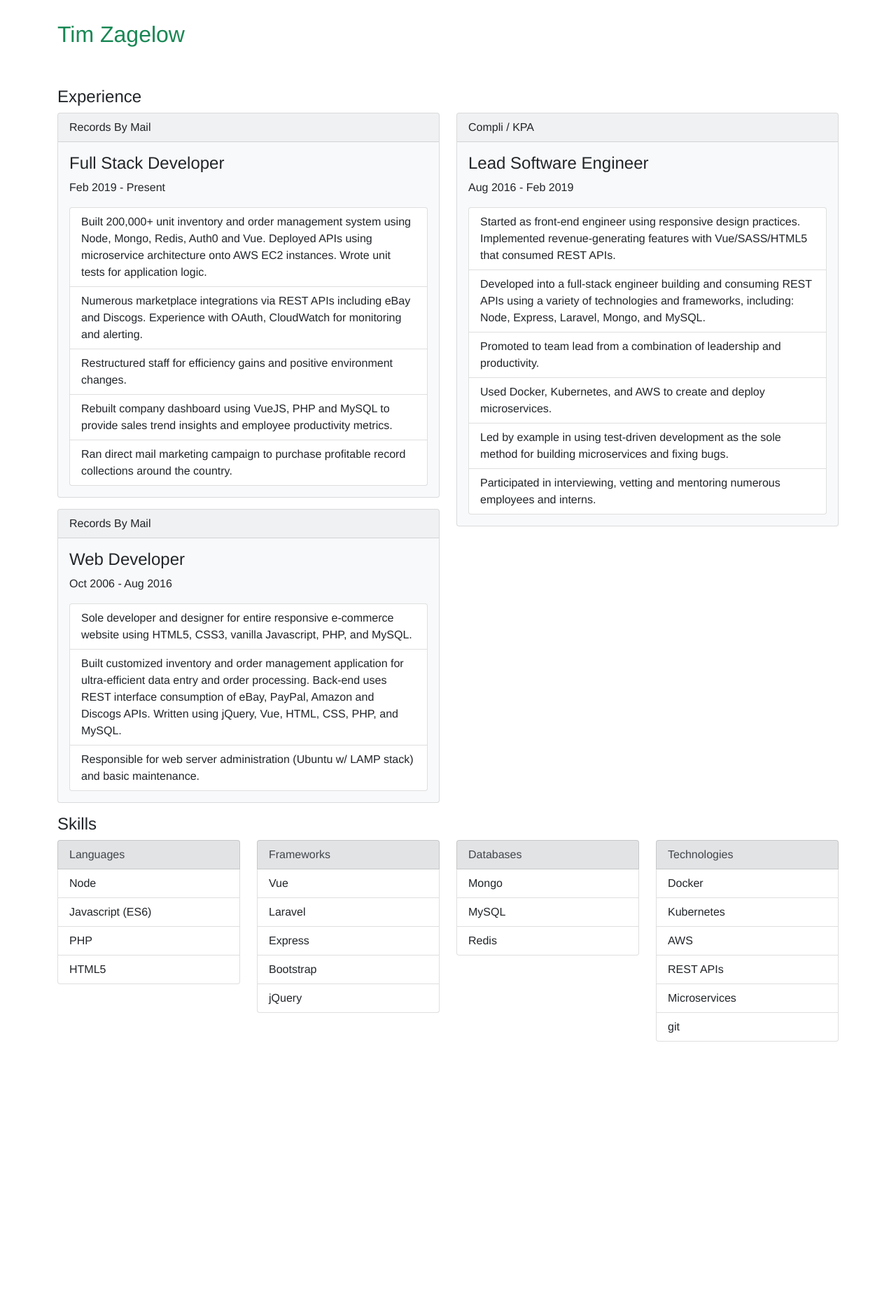
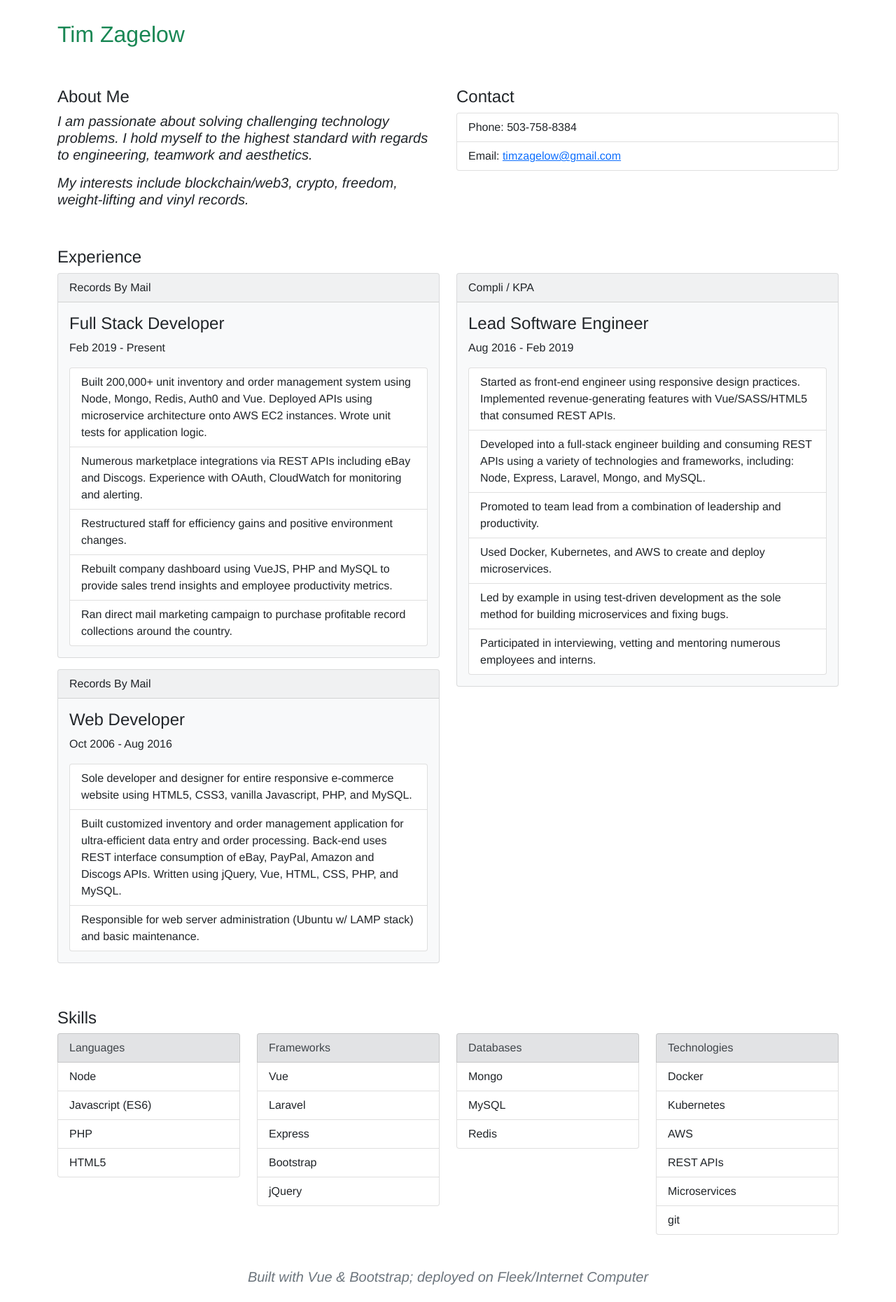
Before and after one commit to timzagelow/resume, a Vue app: page / in a window 1280 px wide. Shown: the whole page at 70% size. Before the commit the page ends 1488 px from the top, so only its background shows below. Built offline with nearby package versions, Linux system fonts and the light colour scheme.

Commit message:
added contact info, about me

```diff
--- a/src/App.vue
+++ b/src/App.vue
@@ -7,7 +7,23 @@
         </b-col>
       </b-row>
 
-      <b-row>
+      <b-row class="mb-5">
+        <b-col cols="6">
+          <h4>About Me</h4>
+          <h5><em>I am passionate about solving challenging technology problems. I hold myself to the highest standard with regards to engineering, teamwork and aesthetics.</em></h5>
+          <h5 class="mt-3"><em>My interests include blockchain/web3, crypto, freedom, weight-lifting and vinyl records.</em></h5>
+        </b-col>
+
+        <b-col>
+          <h4>Contact</h4>
+          <b-list-group>
+            <b-list-group-item>Phone: 503-758-8384</b-list-group-item>
+            <b-list-group-item>Email: <b-link href="mailto:timzagelow@gmail.com">timzagelow@gmail.com</b-link></b-list-group-item>
+          </b-list-group>
+        </b-col>
+      </b-row>
+
+      <b-row class="mb-5">
         <b-col>
           <h4>Experience</h4>
           <experience></experience>
@@ -17,6 +33,12 @@
 
       <h4>Skills</h4>
       <skills></skills>
+
+      <b-row class="mt-5 mb-3">
+        <b-col class="text-center">
+          <h5 class="text-secondary"><em>Built with Vue &amp; Bootstrap; deployed on Fleek/Internet Computer</em></h5>
+        </b-col>
+      </b-row>
     </b-container>
   </div>
 </template>
```
